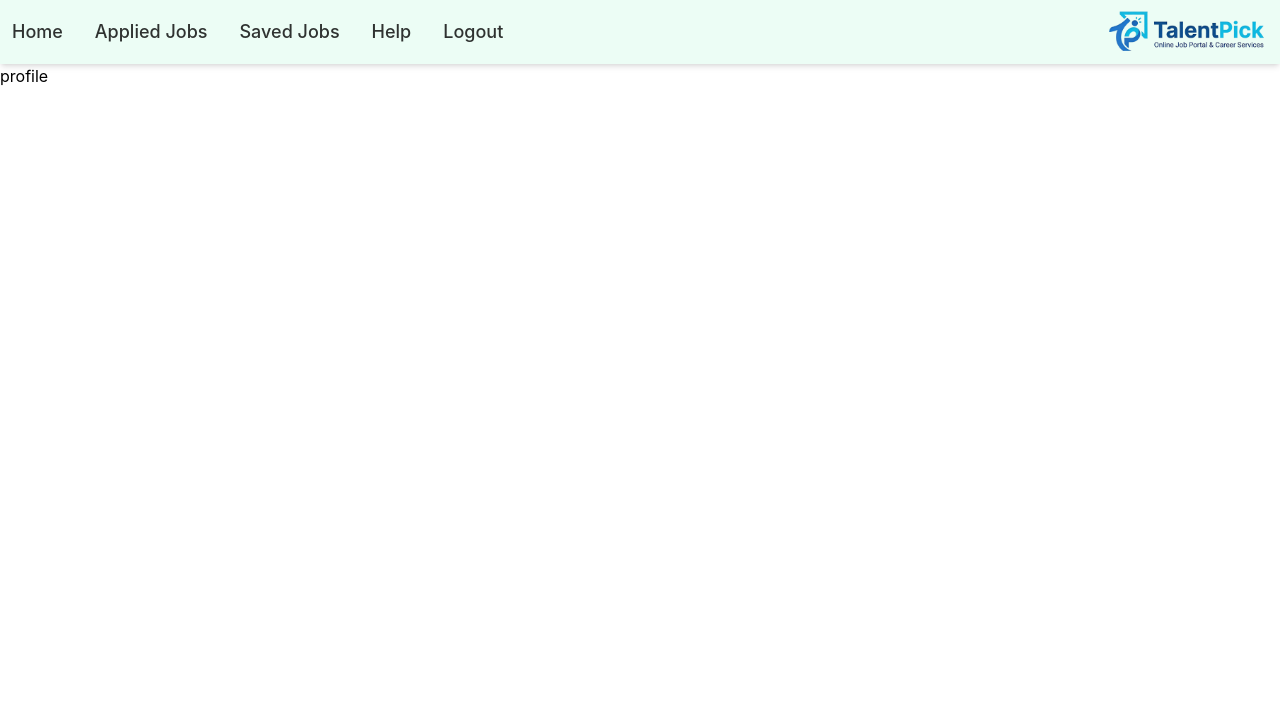
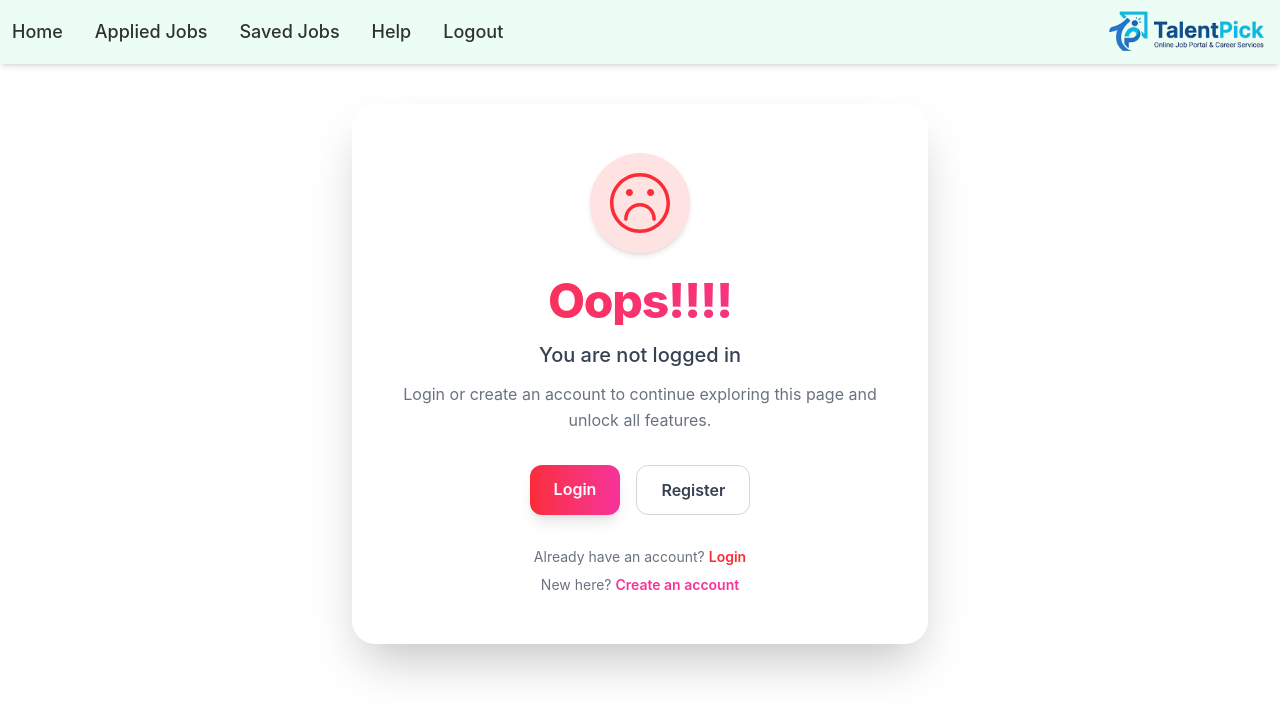
Before and after one commit to sachinyadav0907/TalentPick, a React app in the folder frontend/: page /profile in a window 1280 px wide. Shown: the top 716 px of the page. Built offline with nearby package versions, Linux system fonts and the light colour scheme; the HTML template or start-up script is replaced by a standard one.

Commit message:
feat: Unauthorized page

```diff
--- /dev/null
+++ b/frontend/src/Components/ProtectedRoute.jsx
@@ -0,0 +1,11 @@
+import Unauthorized from "./Unauthorized";
+
+export default function ProtectedRoute({ children }) {
+  const token = localStorage.getItem("token");
+
+  if (!token) {
+    return <Unauthorized/>
+  }
+
+  return children;
+}
--- /dev/null
+++ b/frontend/src/Components/Unauthorized.jsx
@@ -0,0 +1,82 @@
+import React from "react";
+import { Link } from "react-router-dom";
+import { TfiFaceSad } from "react-icons/tfi";
+import Navbar from "./Navbar";
+
+function Unauthorized() {
+  return (
+    <div className="min-h-screen">
+      <Navbar />
+
+      <div className="flex items-center justify-center px-4 py-10">
+        <div className="w-full max-w-xl bg-white/80 backdrop-blur-md shadow-2xl rounded-3xl p-8 sm:p-12 text-center border border-white/40">
+
+          {/* Icon */}
+          <div className="flex justify-center mb-6">
+            <div className="bg-red-100 p-5 rounded-full shadow-md">
+              <TfiFaceSad className="text-6xl text-red-500" />
+            </div>
+          </div>
+
+          {/* Heading */}
+          <h1 className="text-4xl sm:text-5xl font-extrabold text-transparent bg-clip-text bg-gradient-to-r from-red-500 to-pink-500 tracking-tight">
+            Oops!!!!
+          </h1>
+
+          {/* Subheading */}
+          <p className="mt-4 text-lg sm:text-xl text-gray-700 font-medium">
+            You are not logged in
+          </p>
+
+          {/* Description */}
+          <p className="mt-3 text-gray-500 text-sm sm:text-base leading-relaxed">
+            Login or create an account to continue exploring this page
+            and unlock all features.
+          </p>
+
+          {/* Buttons */}
+          <div className="mt-8 flex flex-col sm:flex-row gap-4 justify-center">
+            <Link
+              to="/login"
+              className="px-6 py-3 rounded-xl bg-gradient-to-r from-red-500 to-pink-500 text-white font-semibold shadow-lg hover:scale-110 hover:shadow-xl transition duration-300"
+            >
+              Login
+            </Link>
+
+            <Link
+              to="/register"
+              className="px-6 py-3 rounded-xl border border-gray-300 bg-white text-gray-700 font-semibold hover:bg-gray-100 hover:scale-110 transition duration-300"
+            >
+              Register
+            </Link>
+          </div>
+
+          {/* Extra Text */}
+          <div className="mt-8 text-sm text-gray-500 space-y-2">
+            <p>
+              Already have an account?{"       "}
+              <Link
+                to="/login"
+                className="text-red-500 font-semibold hover:underline"
+              >
+                Login
+              </Link>
+            </p>
+
+            <p>
+              New here?{" "}
+              <Link
+                to="/register"
+                className="text-pink-500 font-semibold hover:underline"
+              >
+                Create an account
+              </Link>
+            </p>
+          </div>
+        </div>
+      </div>
+    </div>
+  );
+}
+
+export default Unauthorized;
--- a/frontend/src/main.jsx
+++ b/frontend/src/main.jsx
@@ -8,6 +8,7 @@ import Help from "./Pages/Help.jsx";
 import Contact from "./Pages/Contact.jsx";
 import AppliedJobs from "./Pages/AppliedJobs.jsx";
 import SavedJobs from "./Pages/SavedJobs.jsx";
+import ProtectedRoute from "./Components/ProtectedRoute.jsx";
 import './index.css'
 
 ReactDOM.createRoot(document.getElementById("root")).render(
@@ -19,9 +20,9 @@ ReactDOM.createRoot(document.getElementById("root")).render(
     <Route path="/register" element={<Register/>}/>
     <Route path="/help" element={<Help/>}/>
     <Route path="/contact" element={<Contact/>}/>
-    <Route path="/saved-jobs" element={<SavedJobs/>}/>
-    <Route path="/applied-jobs" element={<AppliedJobs/>}/>
-    <Route path="/profile" element={<Profile/>}/>
+    <Route path="/saved-jobs" element={<ProtectedRoute><SavedJobs/></ProtectedRoute>}/>
+    <Route path="/applied-jobs" element={<ProtectedRoute><AppliedJobs/></ProtectedRoute>}/>
+    <Route path="/profile" element={<ProtectedRoute><Profile/></ProtectedRoute>}/>
   </Routes>
   </BrowserRouter>,
 );
```
